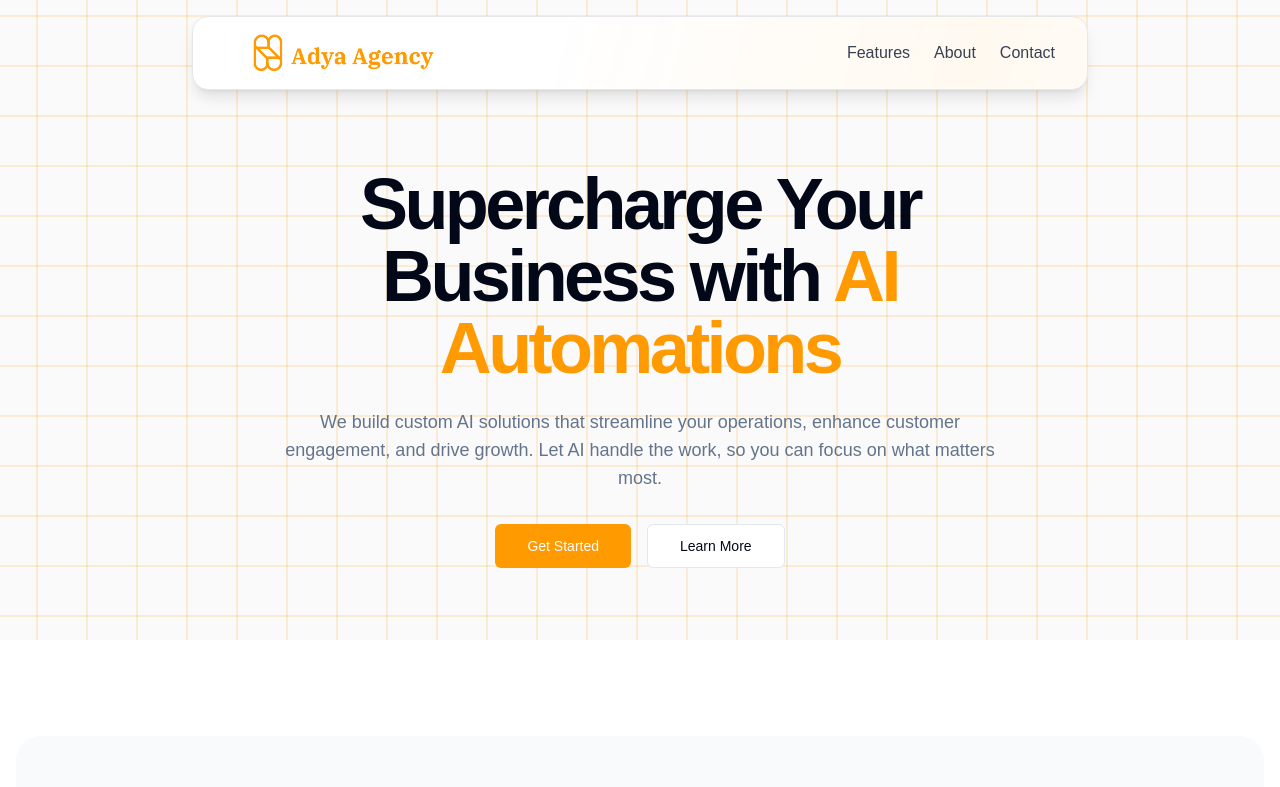
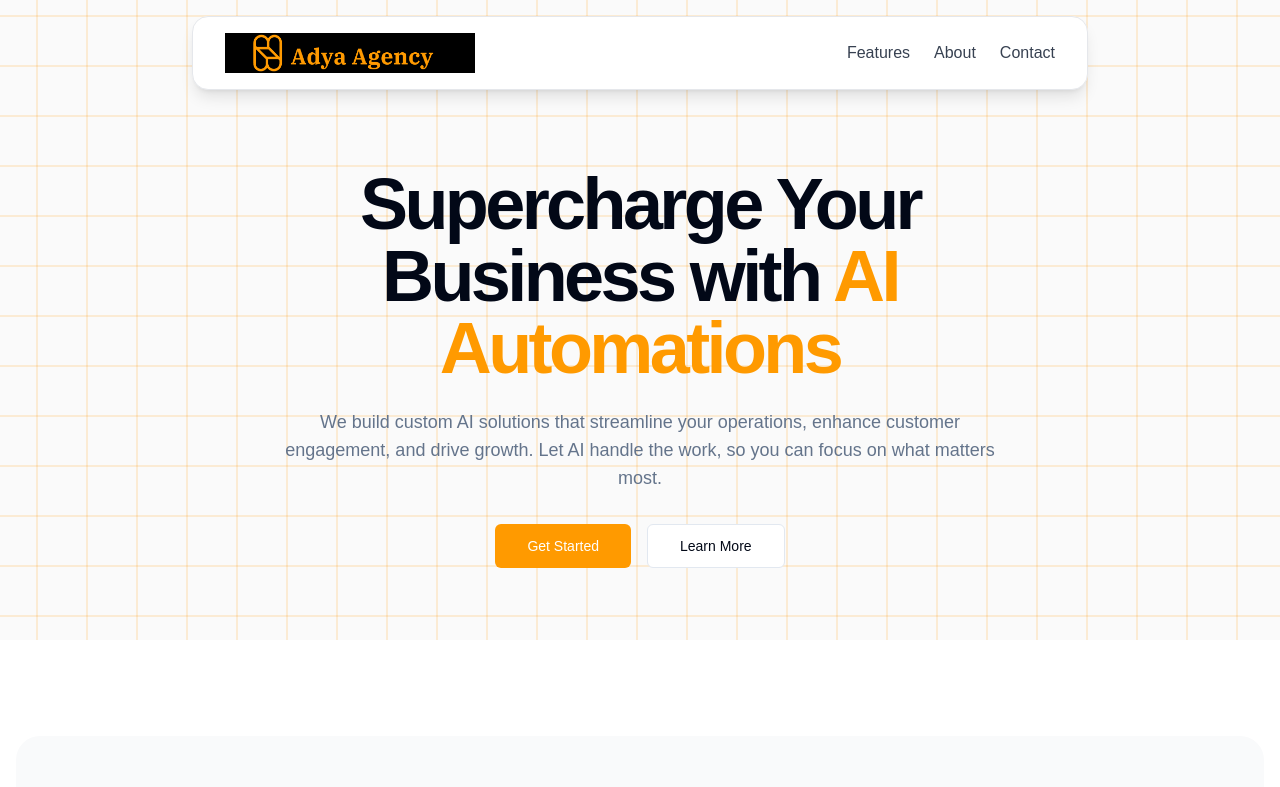
Before and after one commit to siuuuutd/smart-agency-future-web, a React (Vite) app: page / in a window 1280 px wide. Shown: the top 787 px of the page. Built offline with nearby package versions, Linux system fonts and the light colour scheme.

Commit message:
Remove navigation bar glow and update footer logo
Removed the glowing effect from the navigation bar and replaced the logo and text in the footer with the provided image in `src/components/Header.tsx` and `src/components/Footer.tsx`.

```diff
--- a/src/components/Footer.tsx
+++ b/src/components/Footer.tsx
@@ -1,12 +1,18 @@
+
 import React from "react";
 import { Instagram } from "lucide-react";
-const Footer = () => <footer className="bg-black border-t mt-16">
+
+const Footer = () => (
+  <footer className="bg-black border-t mt-16">
     <div className="container max-w-6xl mx-auto px-8 py-12">
       <div className="grid grid-cols-1 md:grid-cols-3 gap-8">
         {/* Logo Section */}
-        <div className="flex items-center space-x-2">
-          <img src="/lovable-uploads/06410a89-0898-45f8-8ce8-ece7aa12652d.png" alt="Adya Agency Logo" className="h-6 w-6" />
-          <span className="font-semibold text-orange-500 text-lg">Adya Agency</span>
+        <div className="flex items-center">
+          <img
+            src="/lovable-uploads/bf70c0cb-9573-450b-9136-b9ef32a2457c.png"
+            alt="Adya Agency Logo"
+            className="h-8"
+          />
         </div>
 
         {/* Menu Section */}
@@ -46,5 +52,7 @@ const Footer = () => <footer className="bg-black border-t mt-16">
         </p>
       </div>
     </div>
-  </footer>;
+  </footer>
+);
+
 export default Footer;
--- a/src/components/Header.tsx
+++ b/src/components/Header.tsx
@@ -29,17 +29,12 @@ const Header = () => {
           ? 'bg-white rounded-full px-6 py-2'
           : 'bg-white rounded-2xl px-8 py-4'
       }`}>
-        {/* Moving glow animation */}
-        <div className="absolute inset-0 opacity-30">
-          <div className="absolute inset-0 bg-gradient-to-r from-transparent via-orange-500/20 to-transparent animate-[glow-sweep_3s_ease-in-out_infinite]"></div>
-        </div>
-
         <div className={`relative flex items-center transition-all duration-700 ease-out ${
           isScrolled ? 'space-x-8' : 'justify-between'
         }`}>
           <a href="/" className="flex items-center">
             <img
-              src="/lovable-uploads/073c0380-e646-4460-bdb6-9beed3e0c3e3.png"
+              src="/lovable-uploads/bf70c0cb-9573-450b-9136-b9ef32a2457c.png"
               alt="Adya Agency Logo"
               className={`transition-all duration-700 ease-out ${isScrolled ? 'h-8' : 'h-10'}`}
             />
```
Also changed, not shown: public/lovable-uploads/bf70c0cb-9573-450b-9136-b9ef32a2457c.png (added).
